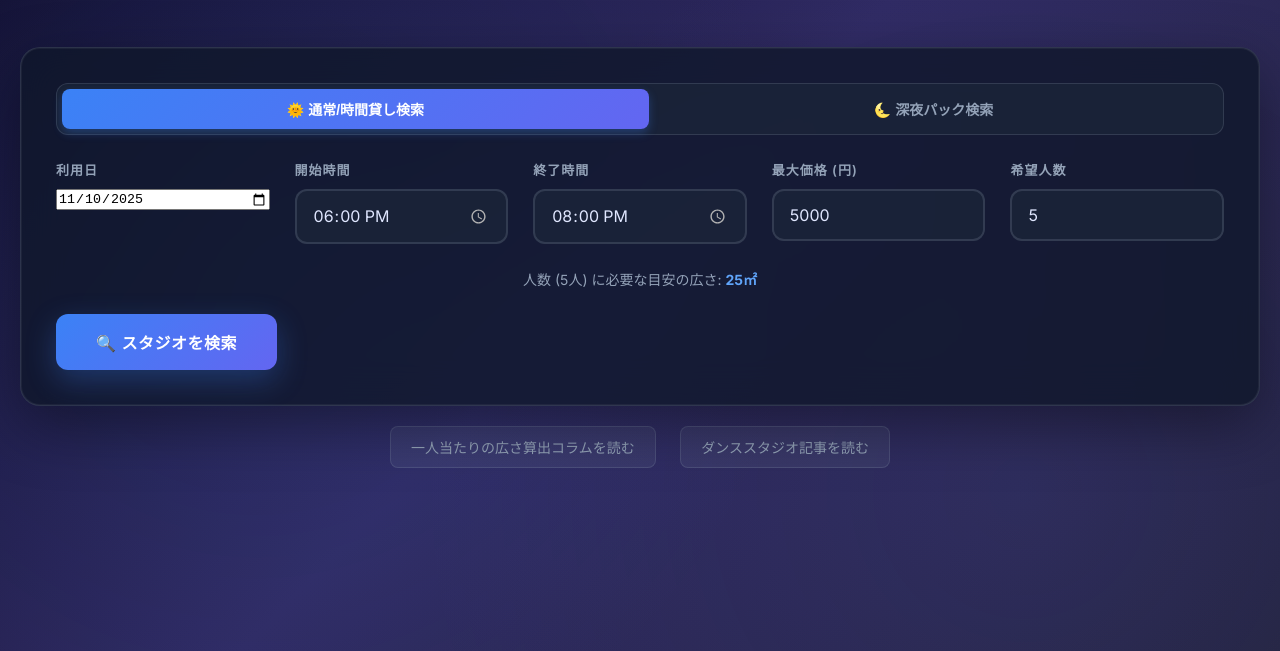
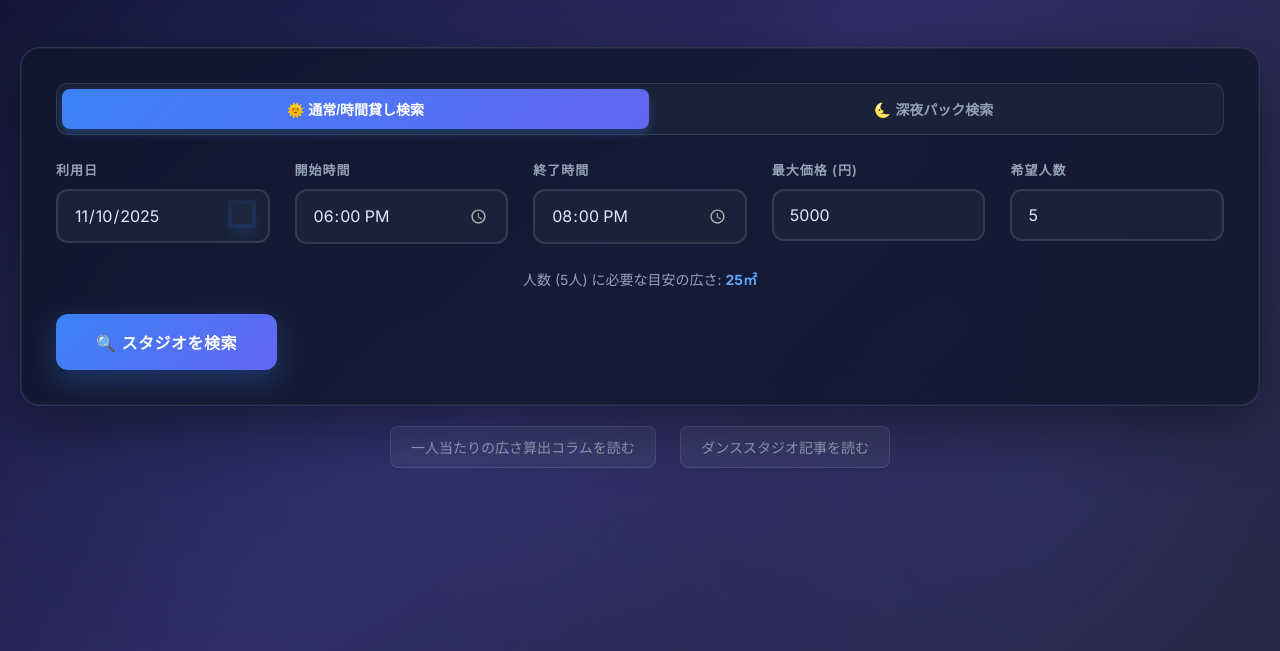
Before and after one commit to baned0803-oss/studio-search-app, a plain HTML site: page index.html in a window 1280 px wide. Shown: the part 149-800 px from the top of the page. Drawn offline with nearby package versions, Linux system fonts and the light colour scheme.

Commit message:
Add files via upload

```diff
--- a/styles.css
+++ b/styles.css
@@ -96,6 +96,7 @@ h1 {
     letter-spacing: 1px;
 }
 
+input[type="date"],
 input[type="time"],
 input[type="number"] {
     padding: 14px 16px;
@@ -108,6 +109,8 @@ input[type="number"] {
     font-family: inherit;
 }
 
+input[type="date"]::-webkit-calendar-picker-indicator,
+input[type="date"]:focus,
 input[type="time"]:focus,
 input[type="number"]:focus {
     border-color: #3b82f6;
```
